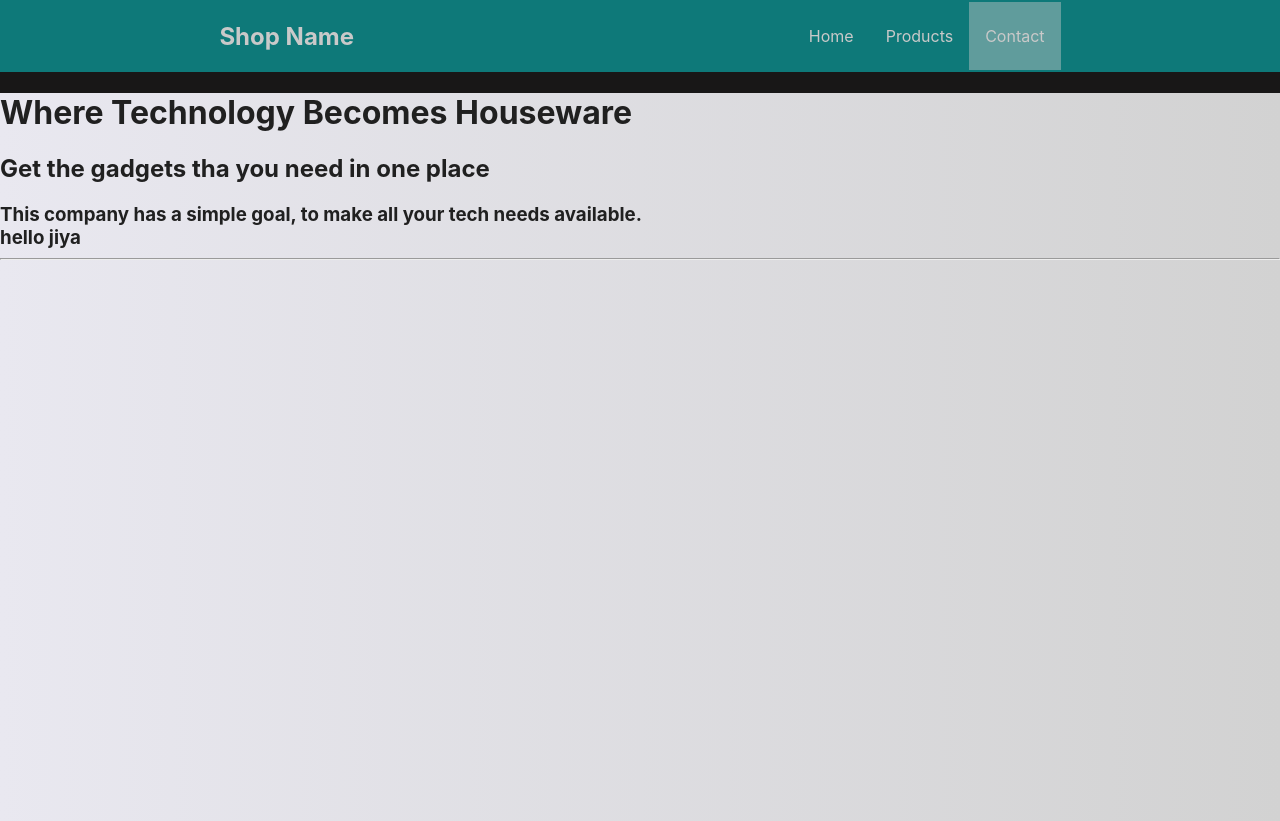
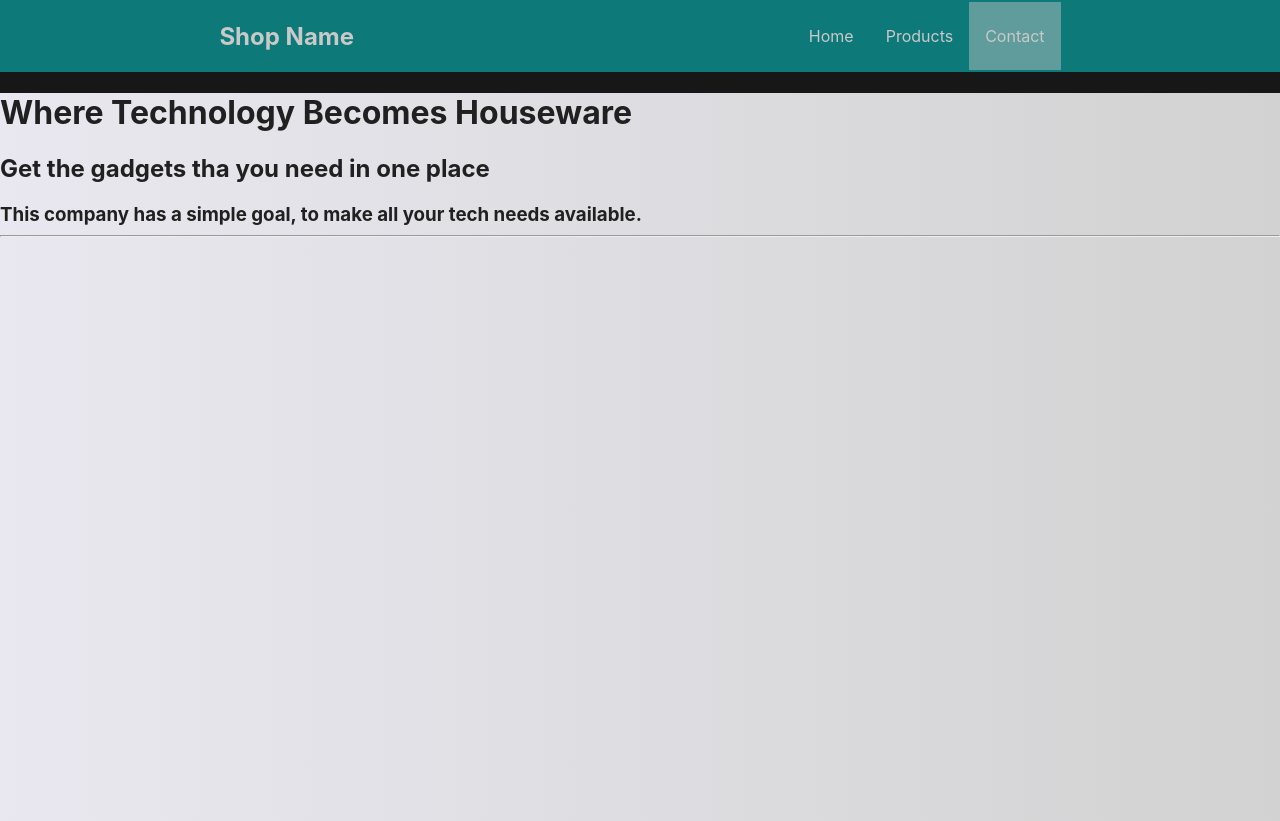
Before and after one commit to JackGraymer/shopping-cart, a React (Create React App) app: page /Contact in a window 1280 px wide. Built offline with nearby package versions, Linux system fonts and the light colour scheme.

Commit message:
Removes fake links

```diff
--- a/src/components/contact.js
+++ b/src/components/contact.js
@@ -1,6 +1,7 @@
 import React from "react";
 import { Link, NavLink } from "react-router-dom";
 import './components.css'
+import background from "./background.jpeg"
 
 const Contact = () => {
     return(
@@ -8,8 +9,7 @@ const Contact = () => {
                     <h1> Where Technology Becomes Houseware</h1>
                     <h2> Get the gadgets tha you need in one place</h2>
                     <h3> This company has a simple goal, to make all your tech needs available. <br/>
-                    <a href="https://www.w3schools.com/">hello</a>
-                    <Link to='https://www.w3schools.com/'> jiya</Link>
+
                     <hr></hr></h3>
                 </div>
 
```
